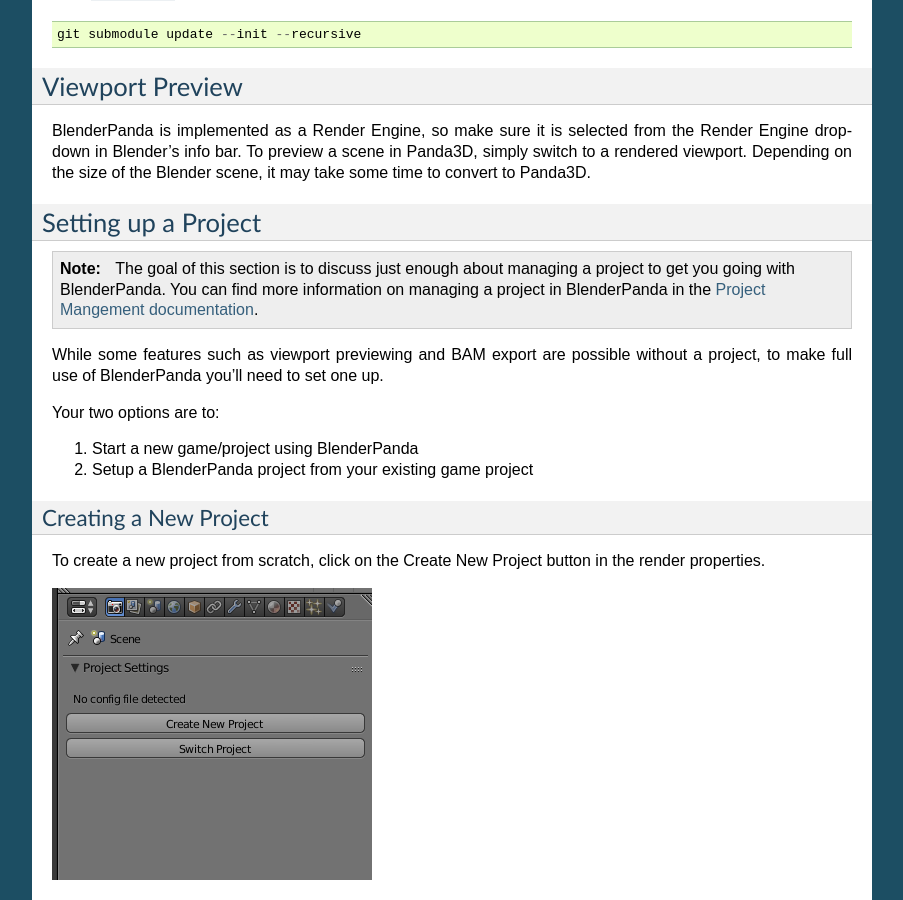
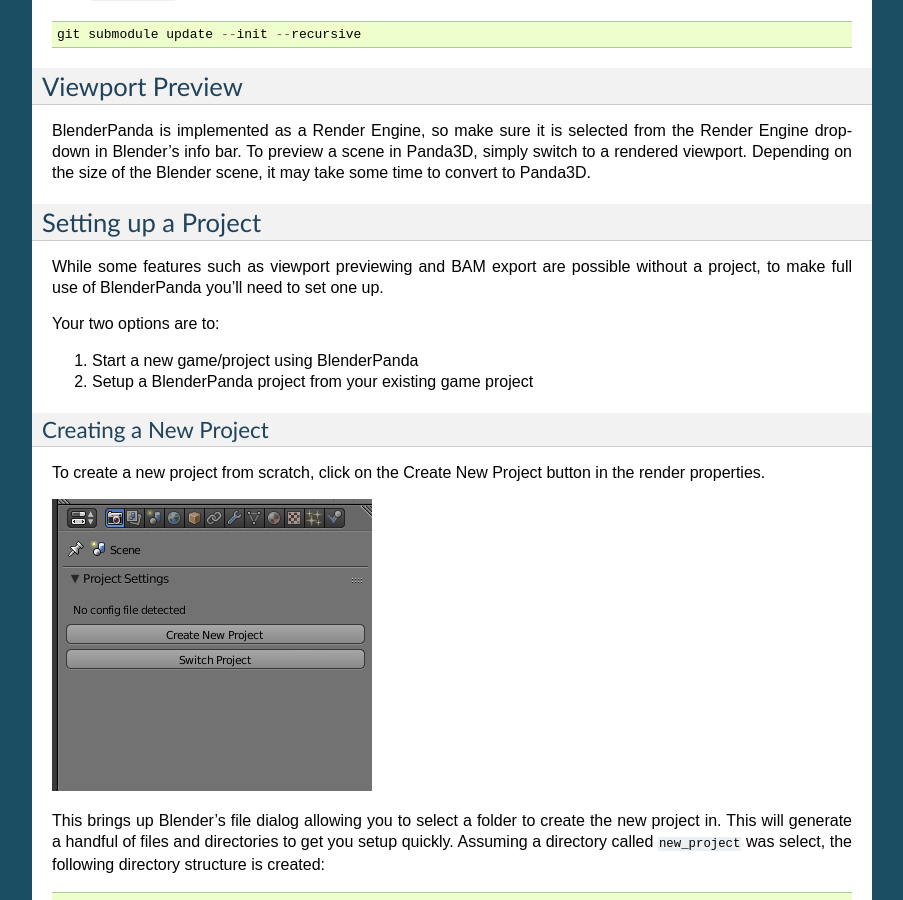
Before and after one commit to Moguri/BlenderPanda, a Sphinx documentation site: the page built from docs/getting_started.rst, in a window 1280 px wide and 900 px high, scrolled down 903 px. Shown: the whole window, without its empty margins (198-1101 px from the left). Built offline with Sphinx 7.4.7, drawn with Linux system fonts in a browser that asks for light colours.

Commit message:
Docs: Remove reference to project_management section in the getting_started section

```diff
--- a/docs/getting_started.rst
+++ b/docs/getting_started.rst
@@ -54,10 +54,6 @@
 
 Setting up a Project
 --------------------
-.. note::
-	The goal of this section is to discuss just enough about managing a project to get you going with BlenderPanda.
-	You can find more information on managing a project in BlenderPanda in the :doc:`Project Mangement documentation <project_management>`.
-
 While some features such as viewport previewing and BAM export are possible without a project, to make full use of BlenderPanda you'll need to set one up.
 
 Your two options are to:
```
